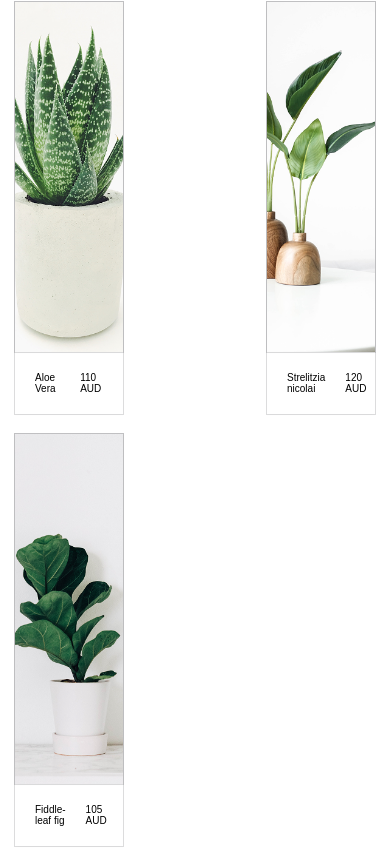
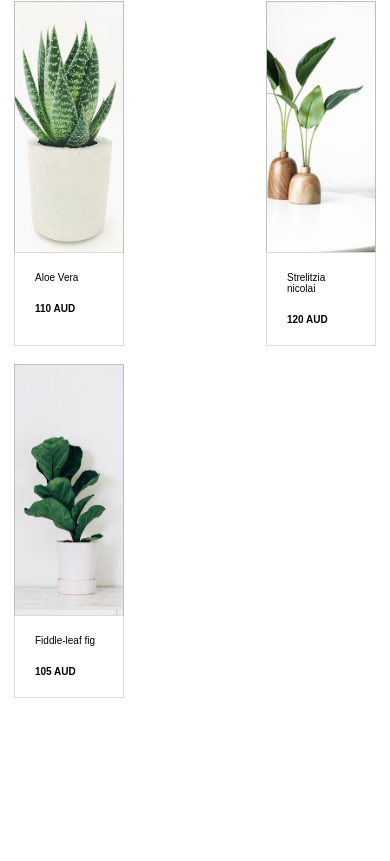
Before and after one commit to Blessen25/Plant, a React (Vite) app in the folder Frontend/: page / in a window 390 px wide. Shown: the part 1423-2284 px from the top of the page. After the commit the page ends 2135 px from the top, so only its background shows below. Built offline with nearby package versions, Linux system fonts and the light colour scheme.

Commit message:
Commited Changes

```diff
--- a/Frontend/src/Components/Extras/card.css
+++ b/Frontend/src/Components/Extras/card.css
@@ -12,6 +12,8 @@
     width: 28%;
     transition: all 0.7s;
     box-shadow: rgba(0, 0, 0, 0.02) 0px 1px 3px 0px, rgba(27, 31, 35, 0.15) 0px 0px 0px 1px;
+    user-select: none;
+    cursor: pointer;
 }
 
 .cards_best_img {
@@ -77,6 +79,20 @@
 
 @media screen and (max-width: 767px) {
 
+    .cards_details {
+
+        flex-direction: column;
+    }
+
+    .cards_best_img {
+
+        height: 250px;
+    }
+
+}
+
+@media screen and (max-width: 575px) {
+
 
 
 }
--- a/Frontend/src/Components/Extras/card.tsx
+++ b/Frontend/src/Components/Extras/card.tsx
@@ -25,7 +25,7 @@ export const Card_Best:React.FC<Card_Plant_Props> = (Props) => {
             </div>
             <div className="cards_details">
                 <p className='text-small'>{Props.card_text}</p>
-                <p className='text-small'>{Props.card_price}</p>
+                <p className='text-small fw-700'>{Props.card_price}</p>
             </div>
         </div>
     )
```
